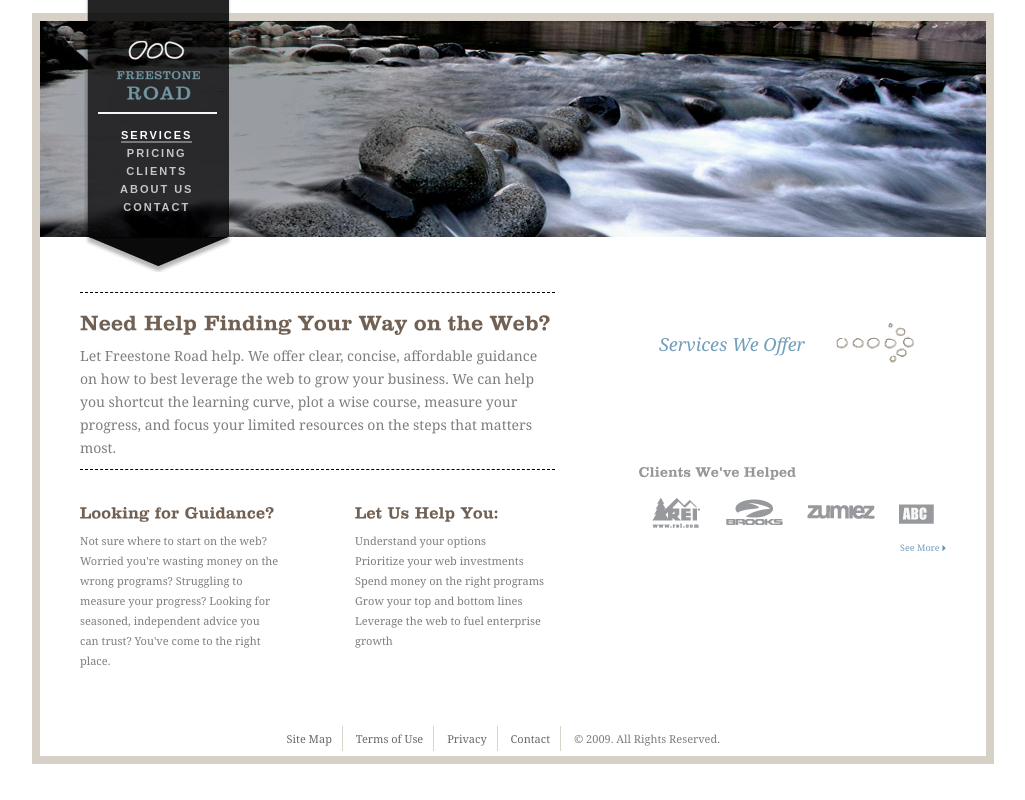
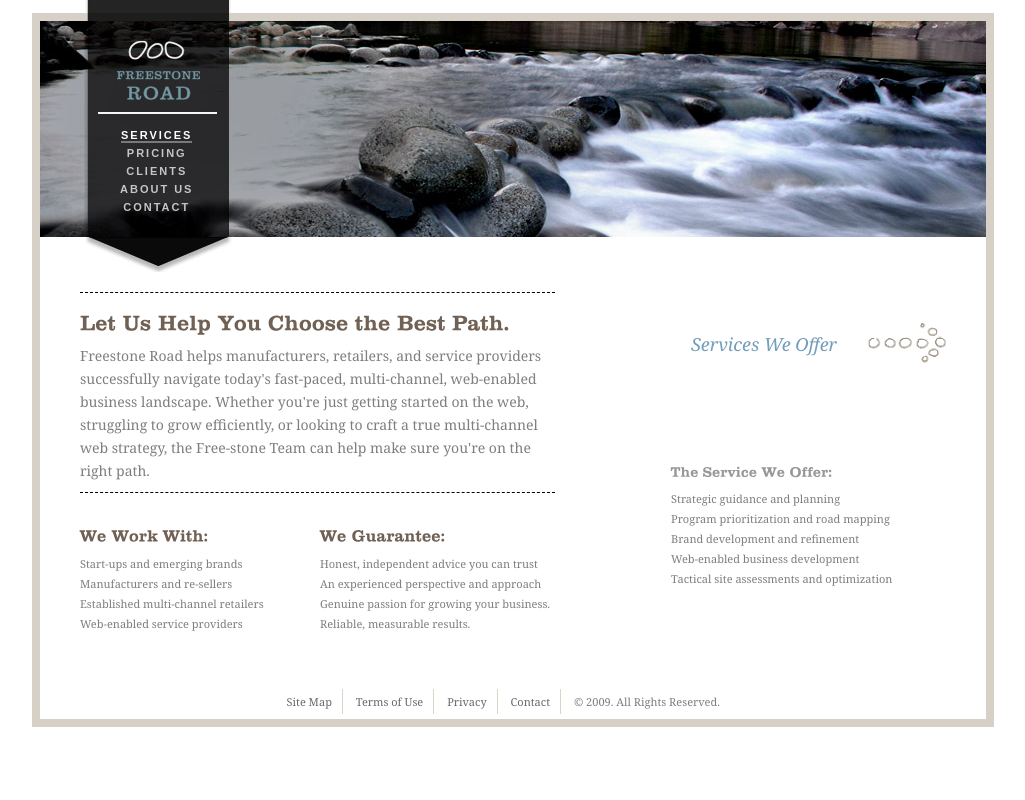
Before and after one commit to Tolmark12/freestone_road, a PHP site: page /index.php?page=services in a window 1280 px wide. Shown: the whole page, without its empty margins (127-1152 px from the left). Run offline with PHP 8.4, Linux system fonts and the light colour scheme.

Commit message:
Started editing text of remaining pages from template and tweaked sub-column positioning

```diff
--- a/services.php
+++ b/services.php
@@ -1,22 +1,26 @@
 		<div id='content' class='clear'>
 			<div id='main-column1'>
 				<div class='dashed-block'>
-					<h1>Need Help Finding Your Way on the Web?</h1>
-					<p>Let Freestone Road help. We offer clear, concise, affordable guidance on how to best leverage the web to grow your business. We can help you shortcut the learning curve, plot a wise course, measure your progress, and focus your limited resources on the steps that matters most.</p>
+					<h1>Let Us Help You Choose the Best Path.</h1>
+					<p>Freestone Road helps manufacturers, retailers, and service providers successfully navigate today's fast-paced, multi-channel, web-enabled business landscape. Whether you're just getting started on the web, struggling to grow efficiently, or looking to craft a true multi-channel web strategy, the Free-stone Team can help make sure you're on the right path.</p>
 				</div>
 				<div id='left-bottom' class='block clear'>
 					<div class='sub-column1'>
-						<h2>Looking for Guidance?</h2>
-						<p>Not sure where to start on the web? Worried you're wasting money on the wrong programs? Struggling to measure your progress? Looking for seasoned, independent advice you can trust? You've come to the right place.</p>
+						<h2>We Work With:</h2>
+						<ul>
+							<li>Start-ups and emerging brands</li>
+							<li>Manufacturers and re-sellers</li>
+							<li>Established multi-channel retailers</li>
+							<li>Web-enabled service providers</li>
+						</ul>
 					</div>
 					<div class='sub-column2'>
-						<h2>Let Us Help You:</h2>
+						<h2>We Guarantee:</h2>
 						<ul>
-							<li>Understand your options</li>
-							<li>Prioritize your web investments</li>
-							<li>Spend money on the right programs</li>
-							<li>Grow your top and bottom lines</li>
-							<li>Leverage the web to fuel enterprise growth</li>
+							<li>Honest, independent advice you can trust</li>
+							<li>An experienced perspective and approach</li>
+							<li>Genuine passion for growing your business.</li>
+							<li>Reliable, measurable results.</li>
 						</ul>
 					</div>
 				</div>
@@ -31,13 +35,14 @@
 					</span>
 				</div>
 				<div class='block' id='bottom'>
-					<h2>Clients We've Helped</h2>
-					<div id='images-block-workedwith'>
-						<img src='images/temp_logo_1.gif' /><img src='images/temp_logo_2.gif' /><img src='images/temp_logo_3.gif' /><img src='images/temp_logo_4.gif' />
-					</div>
-					<div id='see-block'>
-						<a href='index.php?page=clients'>See More</a> <a href='index.php?page=clients'><img src='images/blue_arrow.gif' /></a>
-					</div>
+					<h2>The Service We Offer:</h2>
+					<ul>
+						<li>Strategic guidance and planning</li>
+						<li>Program prioritization and road mapping</li>
+						<li>Brand development and refinement</li>
+						<li>Web-enabled business development</li>
+						<li>Tactical site assessments and optimization</li>
+					</ul>
 				</div>
 			</div>
 		</div>
--- a/style.css
+++ b/style.css
@@ -26,7 +26,7 @@ h2				{font-size: 16px; margin: 5px 0; color: #716154;}
 #nav-logo				{margin-left: 58px; margin-top: 20px;}
 #nav-top-piece			{position: absolute; top: -21px; left: 45px;}
 
-/*#header					{width: 946px; height: 251px; background-image: url('images/home_bg.jpg');}*/
+/* Background Image for the Header */
 #header.home			{width: 946px; height: 251px; background-image: url('images/home_bg.jpg');}
 #header.services		{width: 946px; height: 251px; background-image: url('images/home_bg.jpg');}
 #header.pricing			{width: 946px; height: 251px; background-image: url('images/home_bg.jpg');}
@@ -76,8 +76,8 @@ img						{margin: 12px;}
 #blue-title.block		{vertical-align: middle;}
 
 /**** Half-Size Column ****/
-.sub-column1			{position: relative; float: left; width: 200px;  padding: 10px 0px;}
-.sub-column2			{position: relative; float: right; width: 200px; padding: 10px 0px;}
+.sub-column1			{position: relative; float: left; width: 215px;  padding: 10px 0px;}
+.sub-column2			{position: relative; float: right; width: 235px; padding: 10px 0px;}
 
 
 
```
Also changed, not shown: 1 other file.
